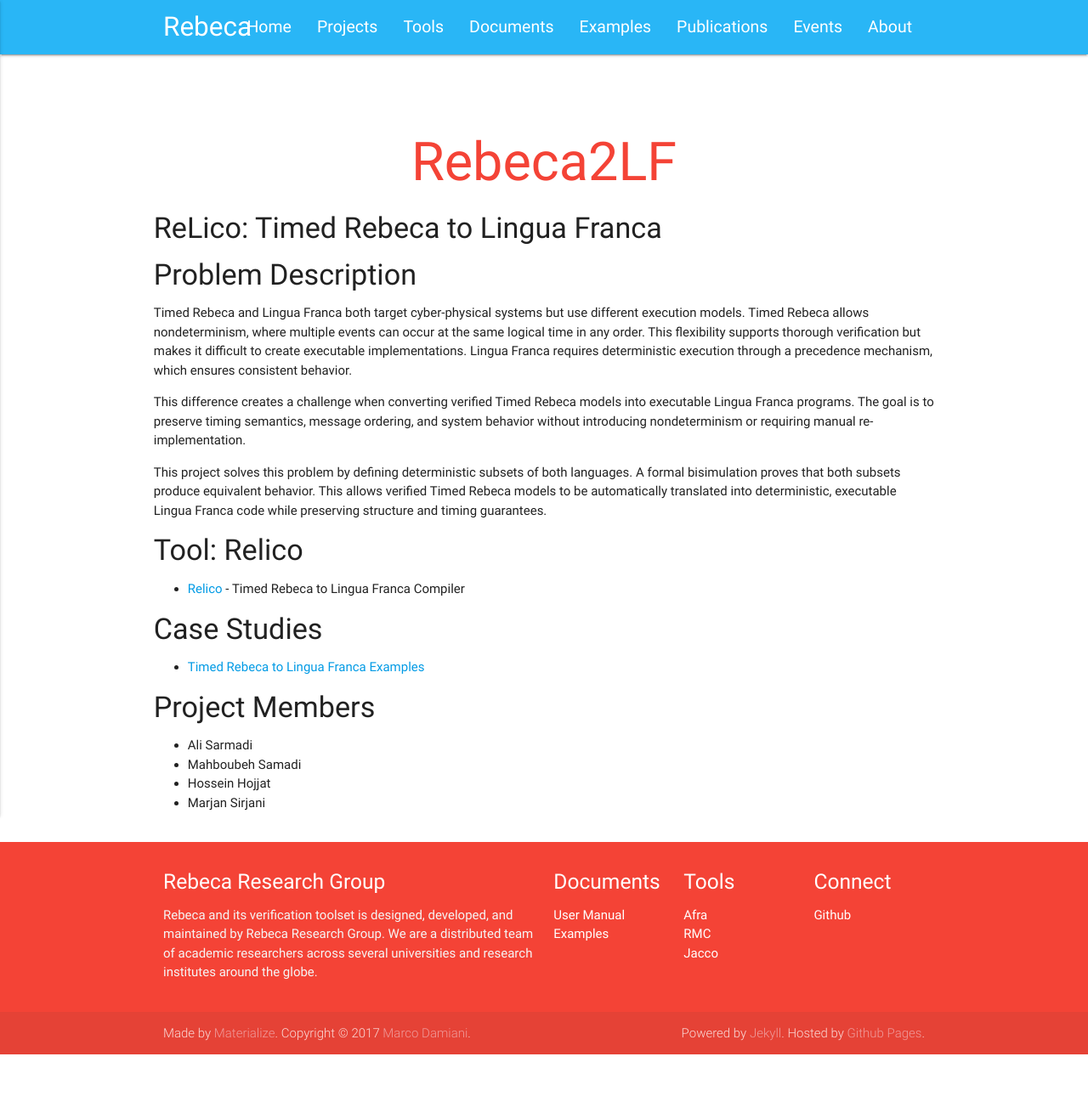
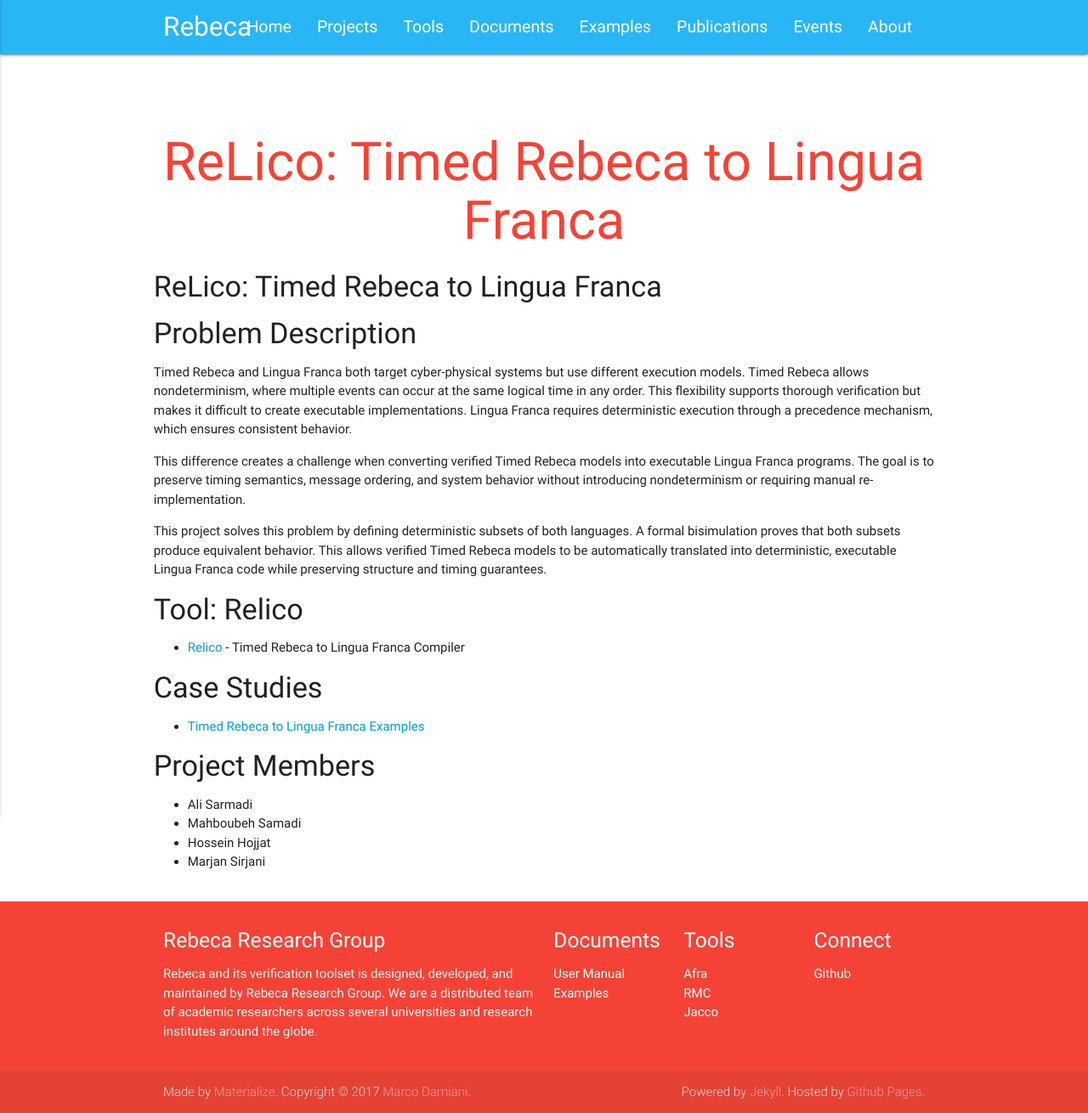
Before and after one commit to rebeca-lang/rebeca-lang.github.io, a Jekyll site: the page built from projects/ReLico.md, in a window 1280 px wide. Shown: the whole page at 85% size. Built offline with Jekyll 4.4.1, drawn with Linux system fonts in a browser that asks for light colours; before the commit the page ends 1241 px from its top, so only the background shows below that.

Commit message:
Update and rename Rebeca2LF.md to ReLico.md

```diff
--- a/projects/Rebeca2LF.md
+++ b/projects/ReLico.md
@@ -1,7 +1,7 @@
 ---
 layout: page
-title: Rebeca2LF
-permalink: /allprojects/Rebeca2LF
+title: "ReLico: Timed Rebeca to Lingua Franca"
+permalink: /allprojects/ReLico
 
 ---
 #### ReLico: Timed Rebeca to Lingua Franca
```
